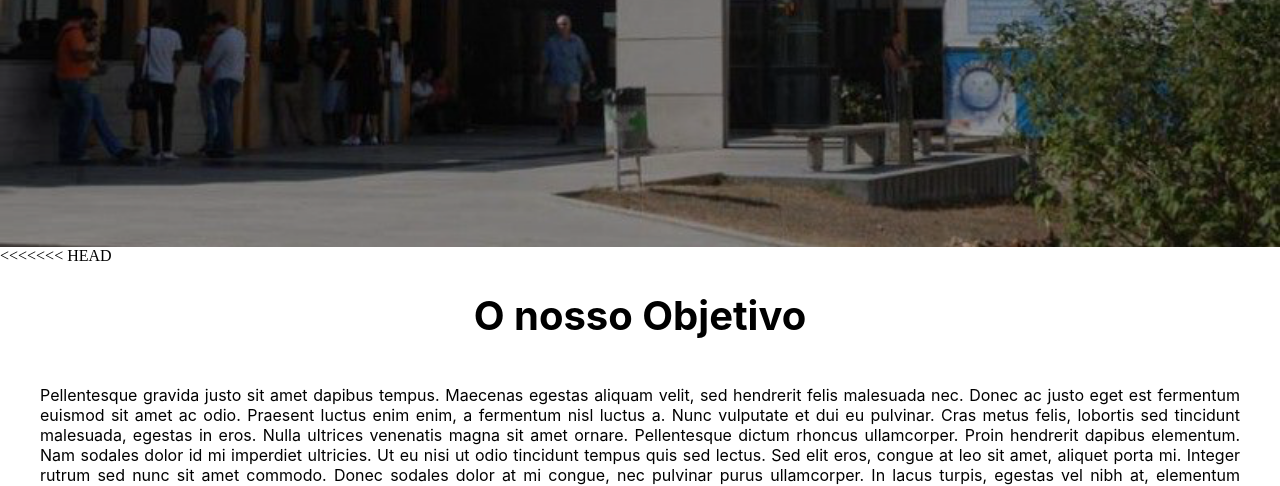
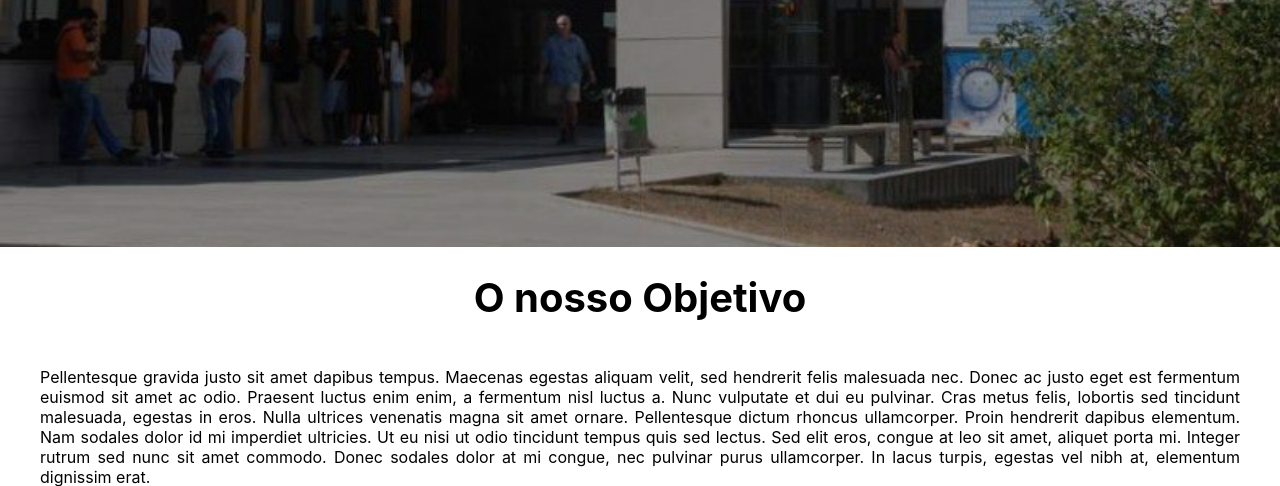
Before and after one commit to FlashW1W/TalkALot, a PHP site: page / in a window 1280 px wide. Shown: the part 553-1039 px from the top of the page. Run offline with PHP 8.4, Linux system fonts and the light colour scheme; some libraries are stand-ins or nearby versions.

Commit message:
Organização e imagens de registo/login
Alteração das imagens de login e registo
Remoção de codigo inutil que obstruia a pagina

```diff
--- a/CSS/Index.css
+++ b/CSS/Index.css
@@ -139,6 +139,11 @@ button {
     position: relative;
 }
 
+.avatar {
+    width: 20%;
+    height: 20%;
+}
+
 
 .container {
     padding: 16px;
--- a/Index.html
+++ b/Index.html
@@ -94,7 +94,6 @@
 
     </div>
 
-<<<<<<< HEAD
     <div style="height: 300px">
         <p style="font-family:-apple-system, BlinkMacSystemFont, 'Segoe UI', Roboto, Oxygen, Ubuntu, Cantarell, 'Open Sans', 'Helvetica Neue', sans-serif;text-align:center;font-size:40px;margin-top: 2%;padding-bottom: 5px;font-weight: bold">O nosso Objetivo</p>
 
@@ -163,7 +162,5 @@
     <script src="https://cdnjs.cloudflare.com/ajax/libs/jquery/3.2.1/jquery.min.js"></script>
         <script src="/css3-animate-it.js"></script>
 
-=======
->>>>>>> a60ad59157a2307aa59b5b4a229b54c7f54a1e52
 </body>
 </html>
```
